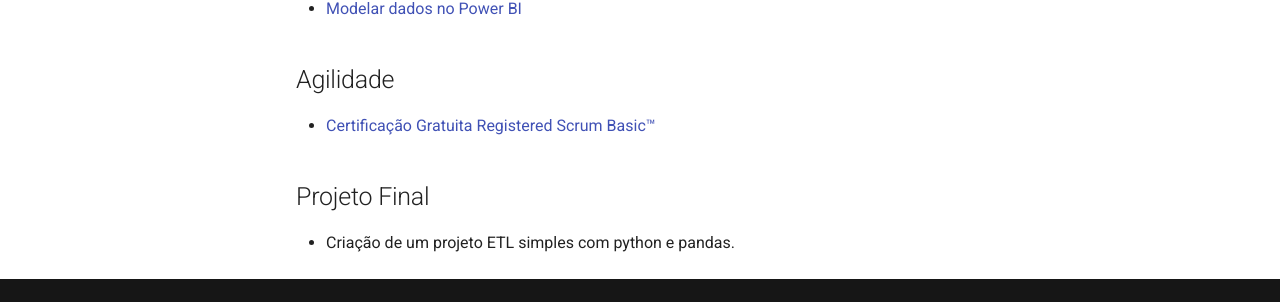
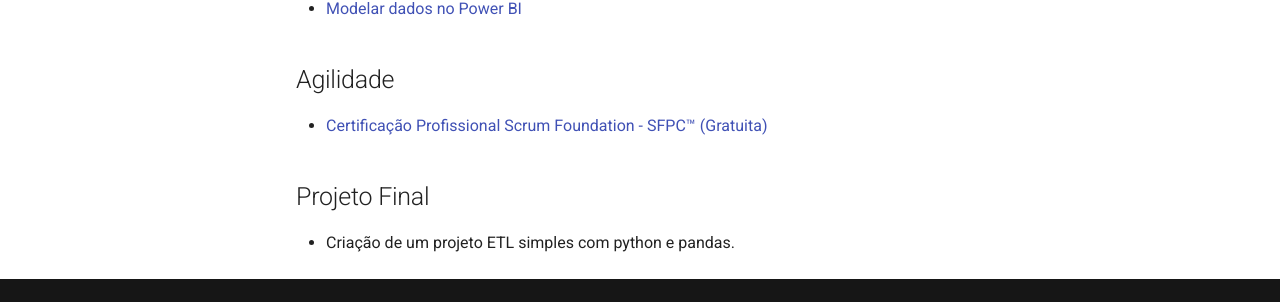
Before and after one commit to andersonbraz/andersonbraz.github.io, an MkDocs documentation site: the page built from docs/estudos/04-trilha-aprendizado.md, in a window 1280 px wide and 900 px high, scrolled down 681 px. Shown: the part 557-859 px from the top of the window. Built offline with MkDocs 1.6.1 and Material for MkDocs 9.7.7, drawn with Linux system fonts in a browser that asks for light colours.

Commit message:
Update Project.

```diff
--- a/docs/estudos/04-trilha-aprendizado.md
+++ b/docs/estudos/04-trilha-aprendizado.md
@@ -38,7 +38,7 @@
 
 ## Agilidade
 
-- [Certificação Gratuita Registered Scrum Basic™](https://www.aprendascrum.com.br/){target=_blank}
+- [Certificação Profissional Scrum Foundation - SFPC™ (Gratuita)](https://certiprof.com/pt/products/scrum-foundation-professional-certificate-sfpc-portugues?variant=45056196116734){target=_blank}
 
 ## Projeto Final
 
--- a/mkdocs.yml
+++ b/mkdocs.yml
@@ -14,20 +14,17 @@ theme:
   features:
     - content.code.copy
   palette:
-
     # Palette toggle for automatic mode
     - media: "(prefers-color-scheme)"
       toggle:
         icon: material/brightness-auto
         name: Switch to light mode
-
     # Palette toggle for light mode
     - media: "(prefers-color-scheme: light)"
       scheme: default
       toggle:
         icon: material/brightness-7
         name: Switch to dark mode
-
     # Palette toggle for dark mode
     - media: "(prefers-color-scheme: dark)"
       scheme: slate
```
Also changed, not shown: docs/estudos/02-livros.md (+1 -1 lines).
